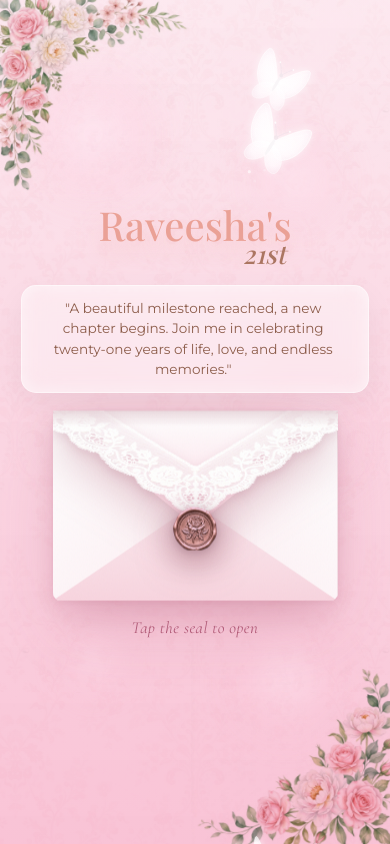
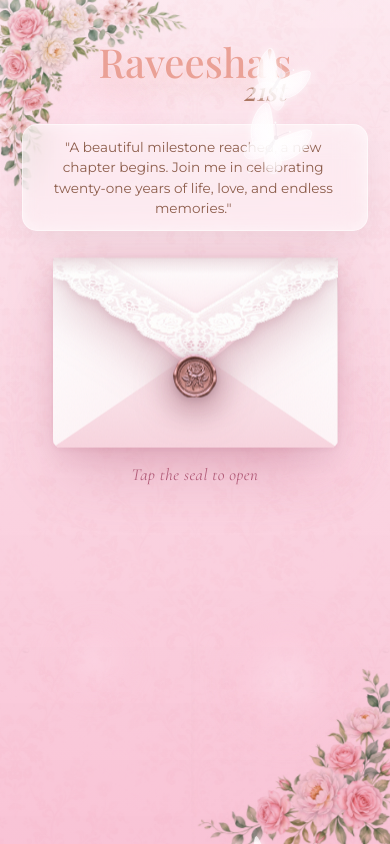
Before and after one commit to SethumDamsavi/Birthday-invitation, a React (Vite) app: page / in a window 390 px wide. Built offline with nearby package versions, Linux system fonts and the light colour scheme; a web font is replaced by a local one.

Commit message:
Keep Raveesha's 21st header section fixed at original top position and adjust quote and envelope spacing

```diff
--- a/src/App.css
+++ b/src/App.css
@@ -625,18 +625,18 @@ body {
 
 @media (max-width: 768px) {
   .envelope-intro-screen {
-    justify-content: center;
-    padding: max(24px, 3.5vh) 16px max(20px, 3vh);
+    justify-content: flex-start;
+    padding: max(40px, 6vh) 15px max(25px, 4vh);
   }
   .intro-text-section {
     margin-top: 0;
-    margin-bottom: clamp(20px, 3.2vh, 28px);
+    margin-bottom: 0;
     width: 100%;
     flex-shrink: 0;
   }
   .intro-header {
     margin-top: 0;
-    margin-bottom: clamp(16px, 2.5vh, 22px);
+    margin-bottom: 8px;
     width: fit-content;
     align-items: flex-end;
   }
@@ -654,11 +654,17 @@ body {
     white-space: nowrap;
   }
   .intro-invited { font-size: 0.7rem; letter-spacing: 3px; margin-bottom: 5px; }
-  .intro-quote-modern { padding: 14px 20px; border-radius: 15px; width: 95%; max-width: 420px; }
+  .intro-quote-modern {
+    margin-top: 12px;
+    padding: 14px 20px;
+    border-radius: 15px;
+    width: 95%;
+    max-width: 420px;
+  }
   .quote-word { font-size: 0.85rem; line-height: 1.5; }
   .intro-envelope-container {
-    margin-top: 0;
-    margin-bottom: 0;
+    margin-top: clamp(24px, 4.5vh, 40px);
+    margin-bottom: 20px;
     flex-shrink: 0;
   }
   .envelope { width: 310px; height: 206px; }
@@ -679,14 +685,15 @@ body {
 
 @media (max-width: 480px) {
   .envelope-intro-screen {
-    justify-content: center;
-    padding: max(20px, 3vh) 14px max(18px, 2.5vh);
+    justify-content: flex-start;
+    padding-top: max(32px, 5vh);
   }
   .intro-text-section {
-    margin-bottom: clamp(16px, 2.8vh, 24px);
+    margin-bottom: 0;
   }
   .intro-header {
-    margin-bottom: clamp(15px, 2.2vh, 20px);
+    margin-top: 0;
+    margin-bottom: 8px;
   }
   .intro-name {
     font-size: clamp(2.5rem, 9.5vw, 3.5rem);
@@ -702,9 +709,14 @@ body {
     white-space: nowrap;
   }
   .intro-quote-modern {
+    margin-top: 12px;
     padding: 12px 16px;
     width: 96%;
     max-width: 390px;
+  }
+  .intro-envelope-container {
+    margin-top: clamp(20px, 3.8vh, 32px);
+    margin-bottom: 16px;
   }
   .envelope {
     width: 285px;
```
